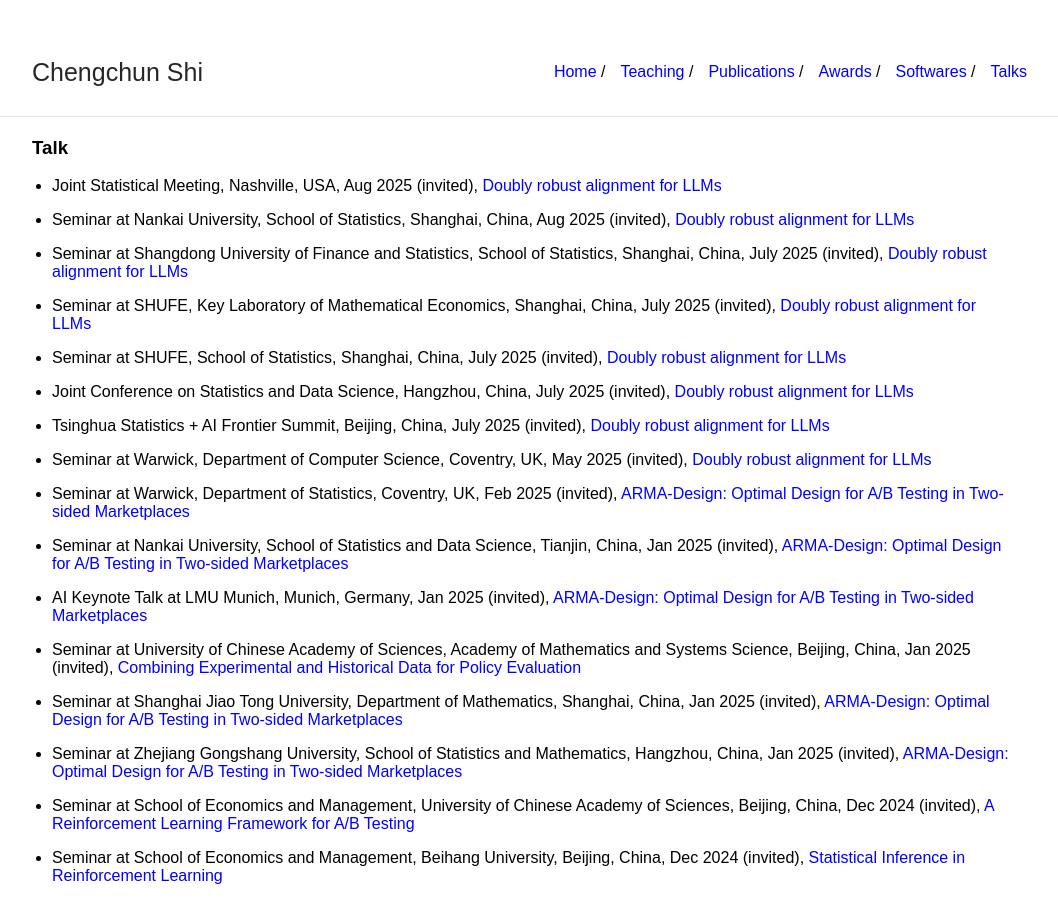
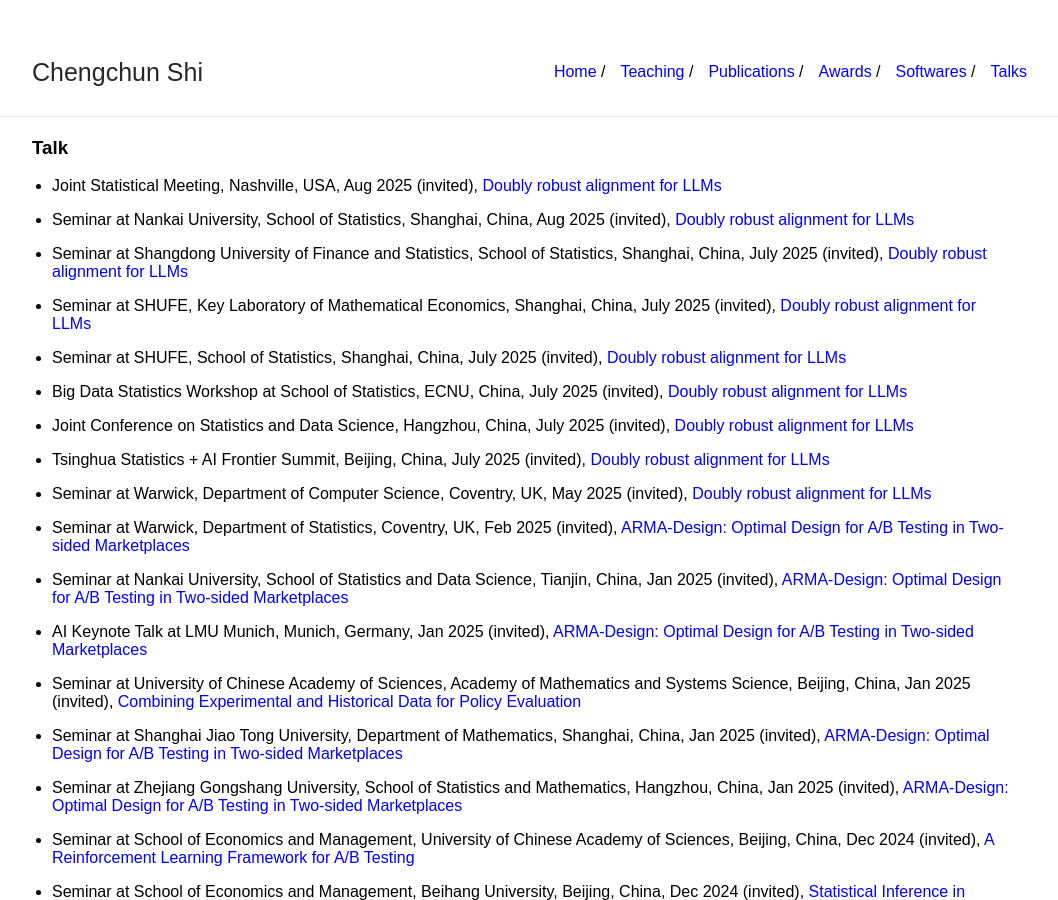
Before and after one commit to callmespring/callmespring.github.io, a Jekyll site: the page built from talk.md, in a window 1280 px wide and 900 px high. Shown: the whole window, without its empty margins (108-1166 px from the left). Built offline with Jekyll 4.4.1, drawn with Linux system fonts in a browser that asks for light colours.

Commit message:
Update talk.md

```diff
--- a/talk.md
+++ b/talk.md
@@ -14,6 +14,8 @@ title: Talk
 * Seminar at SHUFE, Key Laboratory of Mathematical Economics, Shanghai, China, July 2025 (invited), [Doubly robust alignment for LLMs](./slides/DRPO.pdf)
 
 * Seminar at SHUFE, School of Statistics, Shanghai, China, July 2025 (invited), [Doubly robust alignment for LLMs](./slides/DRPO.pdf)
+
+* Big Data Statistics Workshop at School of Statistics, ECNU, China, July 2025 (invited), [Doubly robust alignment for LLMs](./slides/DRPO.pdf)
 
 * Joint Conference on Statistics and Data Science, Hangzhou, China, July 2025 (invited), [Doubly robust alignment for LLMs](./slides/DRPO.pdf)
 
```
